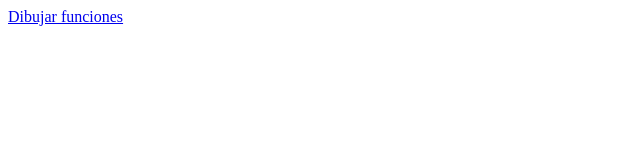
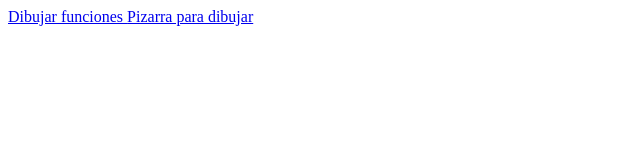
Before and after one commit to victorort/victorort.github.io, a plain HTML site: page index.html in a window 1280 px wide. Shown: the whole page, without its empty margins (0-640 px from the left). Drawn offline with Linux system fonts and the light colour scheme.

Commit message:
nuevo enlace

```diff
--- a/index.html
+++ b/index.html
@@ -7,6 +7,8 @@
 <body>
 
  <a href="https://victorort.github.io/funcion.html">Dibujar funciones </a>
+ <a href="https://victorort.github.io/pizarra.html">Pizarra para dibujar </a>
+
 
 
 
```
